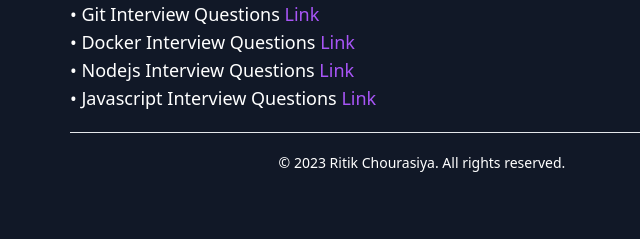
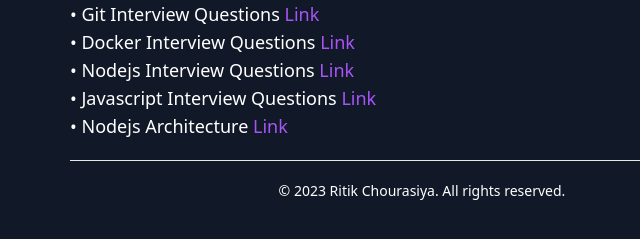
Before and after one commit to theritikchoure/theritikchoure.github.io, a plain HTML site: page placement/resources.html in a window 1280 px wide. Shown: the part 289-528 px from the top of the page, without its empty margins (218-858 px from the left). Drawn offline with nearby package versions, Linux system fonts and the light colour scheme.

Commit message:
Update resources.html

```diff
--- a/placement/resources.html
+++ b/placement/resources.html
@@ -114,6 +114,13 @@
                 Link
             </a>
         </li>
+        <li>
+            • Nodejs Architecture
+            <a href="https://vishalrana9915.medium.com/nodejs-architecture-explained-347c6c8b5a6" target="_blank"
+                class="text-purple-500">
+                Link
+            </a>
+        </li>
     </ul>
 
     <div class="footer">
```
